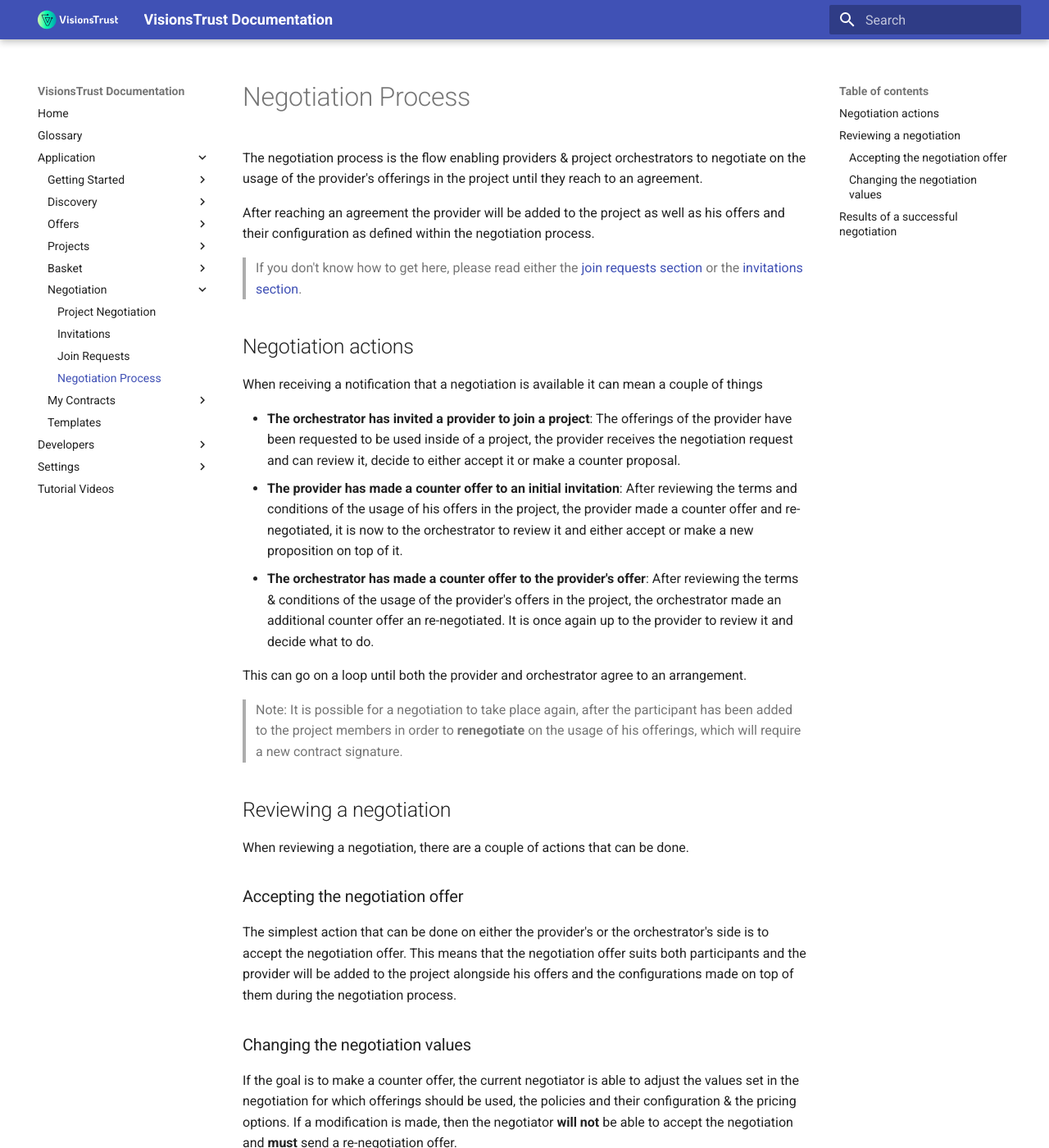
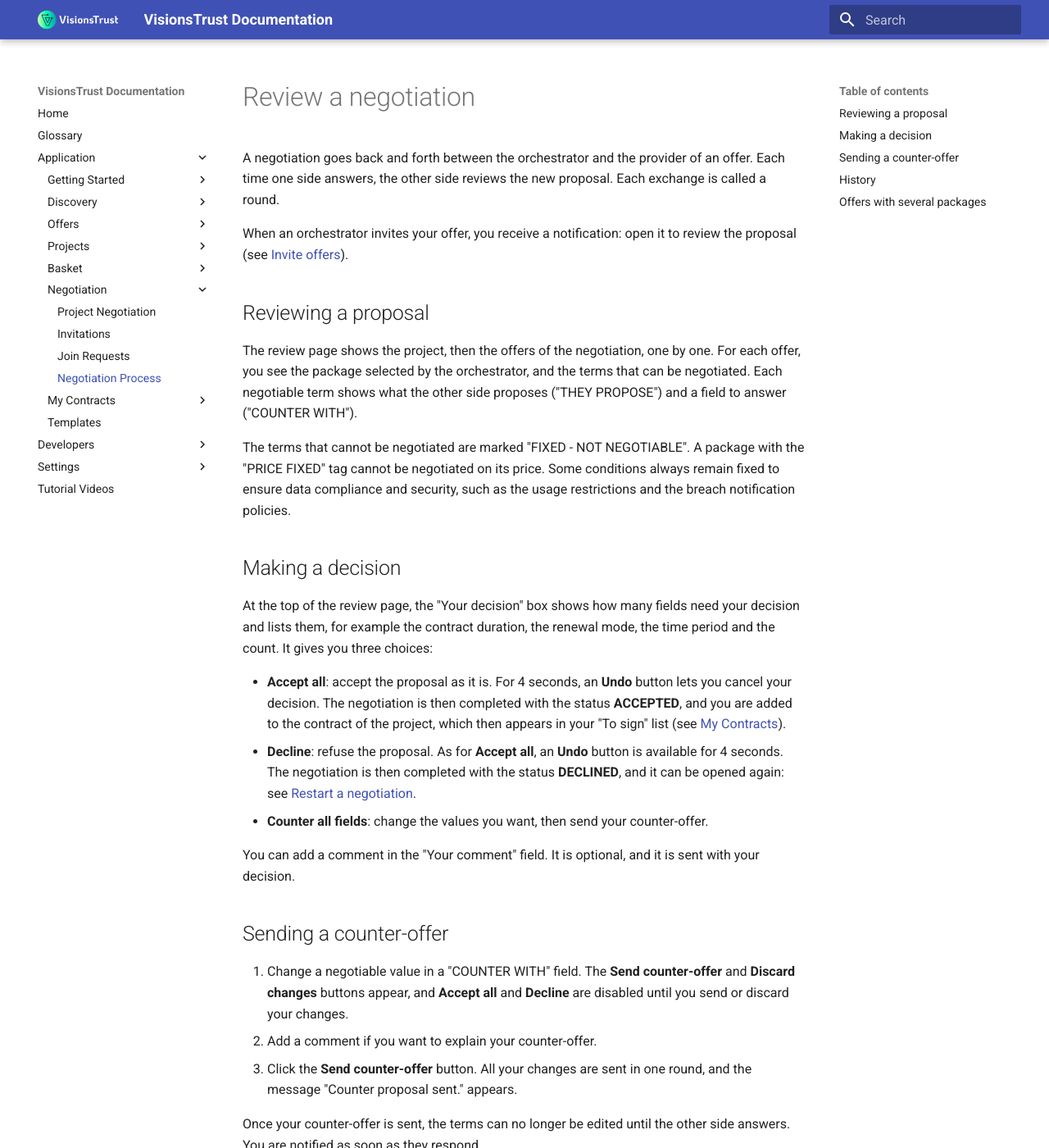
Before and after one commit to VisionsOfficial/visionstrust-docs, an MkDocs documentation site: the page built from docs/application/negotiation/negotiation.md, in a window 1280 px wide and 1400 px high. Shown: the whole window at 82% size. Built offline with MkDocs 1.6.1 and Material for MkDocs 9.7.7, drawn with Linux system fonts in a browser that asks for light colours; some of the changed text lies outside the part shown.

Commit message:
docs: update Negotiation section

```diff
--- a/docs/application/negotiation/negotiation.md
+++ b/docs/application/negotiation/negotiation.md
@@ -1,40 +1,37 @@
-# Negotiation Process
+# Review a negotiation
 
-The negotiation process is the flow enabling providers & project orchestrators to negotiate on the usage of the provider's offerings in the project until they reach to an agreement.
+A negotiation goes back and forth between the orchestrator and the provider of an offer. Each time one side answers, the other side reviews the new proposal. Each exchange is called a round.
 
-After reaching an agreement the provider will be added to the project as well as his offers and their configuration as defined within the negotiation process.
+When an orchestrator invites your offer, you receive a notification: open it to review the proposal (see [Invite offers](./invitations.md)).
 
-> If you don't know how to get here, please read either the [join requests section](./join-requests.md) or the [invitations section](./invitations.md).
+## Reviewing a proposal
 
-## Negotiation actions
+The review page shows the project, then the offers of the negotiation, one by one. For each offer, you see the package selected by the orchestrator, and the terms that can be negotiated. Each negotiable term shows what the other side proposes ("THEY PROPOSE") and a field to answer ("COUNTER WITH").
 
-When receiving a notification that a negotiation is available it can mean a couple of things
+The terms that cannot be negotiated are marked "FIXED - NOT NEGOTIABLE". A package with the "PRICE FIXED" tag cannot be negotiated on its price. Some conditions always remain fixed to ensure data compliance and security, such as the usage restrictions and the breach notification policies.
 
-- **The orchestrator has invited a provider to join a project**: The offerings of the provider have been requested to be used inside of a project, the provider receives the negotiation request and can review it, decide to either accept it or make a counter proposal.
-- **The provider has made a counter offer to an initial invitation**: After reviewing the terms and conditions of the usage of his offers in the project, the provider made a counter offer and re-negotiated, it is now to the orchestrator to review it and either accept or make a new proposition on top of it.
-- **The orchestrator has made a counter offer to the provider's offer**: After reviewing the terms & conditions of the usage of the provider's offers in the project, the orchestrator made an additional counter offer an re-negotiated. It is once again up to the provider to review it and decide what to do.
+## Making a decision
 
-This can go on a loop until both the provider and orchestrator agree to an arrangement.
+At the top of the review page, the "Your decision" box shows how many fields need your decision and lists them, for example the contract duration, the renewal mode, the time period and the count. It gives you three choices:
 
-> Note: It is possible for a negotiation to take place again, after the participant has been added to the project members in order to **renegotiate** on the usage of his offerings, which will require a new contract signature.
+- **Accept all**: accept the proposal as it is. For 4 seconds, an **Undo** button lets you cancel your decision. The negotiation is then completed with the status **ACCEPTED**, and you are added to the contract of the project, which then appears in your "To sign" list (see [My Contracts](../my-contracts/overview.md)).
+- **Decline**: refuse the proposal. As for **Accept all**, an **Undo** button is available for 4 seconds. The negotiation is then completed with the status **DECLINED**, and it can be opened again: see [Restart a negotiation](./restarting-a-negotiation.md).
+- **Counter all fields**: change the values you want, then send your counter-offer.
 
-## Reviewing a negotiation
+You can add a comment in the "Your comment" field. It is optional, and it is sent with your decision.
 
-When reviewing a negotiation, there are a couple of actions that can be done.
+## Sending a counter-offer
 
-### Accepting the negotiation offer
+1. Change a negotiable value in a "COUNTER WITH" field. The **Send counter-offer** and **Discard changes** buttons appear, and **Accept all** and **Decline** are disabled until you send or discard your changes.
+2. Add a comment if you want to explain your counter-offer.
+3. Click the **Send counter-offer** button. All your changes are sent in one round, and the message "Counter proposal sent." appears.
 
-The simplest action that can be done on either the provider's or the orchestrator's side is to accept the negotiation offer. This means that the negotiation offer suits both participants and the provider will be added to the project alongside his offers and the configurations made on top of them during the negotiation process.
+Once your counter-offer is sent, the terms can no longer be edited until the other side answers. You are notified as soon as they respond.
 
-### Changing the negotiation values
+## History
 
-If the goal is to make a counter offer, the current negotiator is able to adjust the values set in the negotiation for which offerings should be used, the policies and their configuration & the pricing options. If a modification is made, then the negotiator **will not** be able to accept the negotiation and **must** send a re-negotiation offer.
+The **History** tab shows every round of the negotiation: who made each proposal, when, and which fields changed. Nothing is overwritten. Once the negotiation is completed, the "Current proposal" tab becomes "Final proposal".
 
-## Results of a successful negotiation
+## Offers with several packages
 
-When the provider and the orchestrator end up on an agreement that suits them both and the negotiation is accepted, the following should happen
-
-- **Addition of the provider in the project**: The provider will be added to the list of participants in the project. His pending invitation or join request (depending on where it started) will be authorized and all of his offers that were negotiated will become available to the project as soon as the provider signs the project contract.
-- **Signing the contract**: To finalize the provider's participation in the project and for his negotiated offerings to be available to others AND for the offerings of the other members to be available to the provider, the provider **must** sign the project contract.
-
-Signing the project contract puts an end to the negotiation process.
+When an offer has several packages, the package chosen by the orchestrator is marked "SELECTED". To counter with another package of the offer, click its **Counter with this package** button. The package is marked "Your counter", and its negotiable values (such as the price) appear. If the package has a usage policy without a value (for example "Count"), fill it in: **Send counter-offer** stays disabled until then. Click **Undo counter** to go back to the selected package.
```
Also changed, not shown: docs/application/negotiation/following-negotiations.md (added, +28 -0 lines), docs/application/negotiation/invitations.md (+10 -30 lines), docs/application/negotiation/join-requests.md (+10 -26 lines), docs/application/negotiation/project-negotiation.md (+13 -7 lines), docs/application/negotiation/restarting-a-negotiation.md (added, +32 -0 lines), docs/images/negotiations.png (added).
